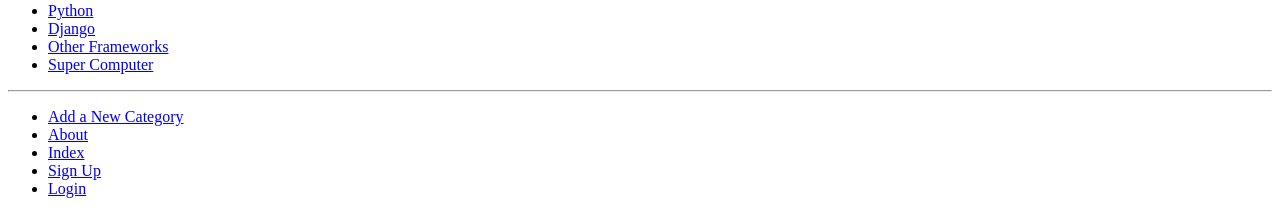
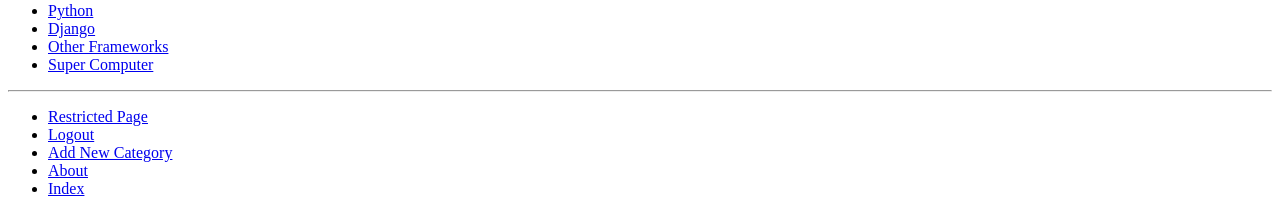
Before and after one commit to AbdisalamAbukar/tango_with_django_project, a Django app: page /rango/about/ in a window 1280 px wide. Shown: the part 1100-1314 px from the top of the page. Run offline with Django 3.2, Linux system fonts and the light colour scheme; a user stored in the database is signed in; data comes from the database, SQL or seed files in the repository.

Commit message:
Task 9, Before excercise

```diff
--- a/rango/urls.py
+++ b/rango/urls.py
@@ -13,4 +13,6 @@ name='show_category'),
 path('add_category/', views.add_category, name='add_category'),
 path('register/', views.register, name='register'),
 path('login/', views.user_login, name='login'),
+path('restricted/', views.restricted, name='restricted'),
+path('logout/', views.user_logout, name='logout'),
 ]
--- a/rango/views.py
+++ b/rango/views.py
@@ -1,9 +1,12 @@
 from django.shortcuts import render, redirect
 from django.http import HttpResponse
 from django.urls import reverse
-from django.contrib.auth import authenticate, login
+from django.contrib.auth import authenticate, login, logout
 from rango.models import Category, Page
 from rango.forms import UserForm, UserProfileForm, CategoryForm, PageForm
+from django.contrib.auth.decorators import login_required
+
+
 
 def index(request):
     category_list = Category.objects.order_by('-likes')[:5]
@@ -176,3 +179,12 @@ def user_login(request):
         # The request is not a HTTP POST, so display the login form.
         # This scenario would most likely be a HTTP GET.
         return render(request, 'rango/login.html')
+
+def user_logout(request):
+
+    logout(request)
+    return redirect(reverse('rango:index'))
+
+@login_required
+def restricted(request):
+    return HttpResponse("Since you're logged in, you can see this text!")
--- a/tango_with_django_project/settings.py
+++ b/tango_with_django_project/settings.py
@@ -132,3 +132,5 @@ STATICFILES_DIRS = [STATIC_DIR, ]
 
 MEDIA_ROOT = MEDIA_DIR
 MEDIA_URL = '/media/'
+
+LOGIN_URL = 'rango:login'
--- a/templates/rango/base.html
+++ b/templates/rango/base.html
@@ -21,12 +21,21 @@
     <hr />
     <div>
         <ul>
-            <li><a href="{% url 'rango:add_category' %}">Add a New Category</a></li>
+            {% if user.is_authenticated %}
+                <!-- Show these links when the user is logged in -->
+                <li><a href="{% url 'rango:restricted' %}">Restricted Page</a></li>
+                <li><a href="{% url 'rango:logout' %}">Logout</a></li>
+            {% else %}
+                <!-- Show these links when the user is NOT logged in -->
+                <li><a href="{% url 'rango:register' %}">Sign Up</a></li>
+                <li><a href="{% url 'rango:login' %}">Login</a></li>
+            {% endif %}
+            <!-- Outside the conditional statements, ALWAYS show -->
+            <li><a href="{% url 'rango:add_category' %}">Add New Category</a></li>
             <li><a href="{% url 'rango:about' %}">About</a></li>
             <li><a href="{% url 'rango:index' %}">Index</a></li>
-            <li><a href="{% url 'rango:register' %}">Sign Up</a></li>
-            <li><a href="{% url 'rango:login' %}">Login</a></li>
         </ul>
+
     </div>
 </body>
 </html>
```
